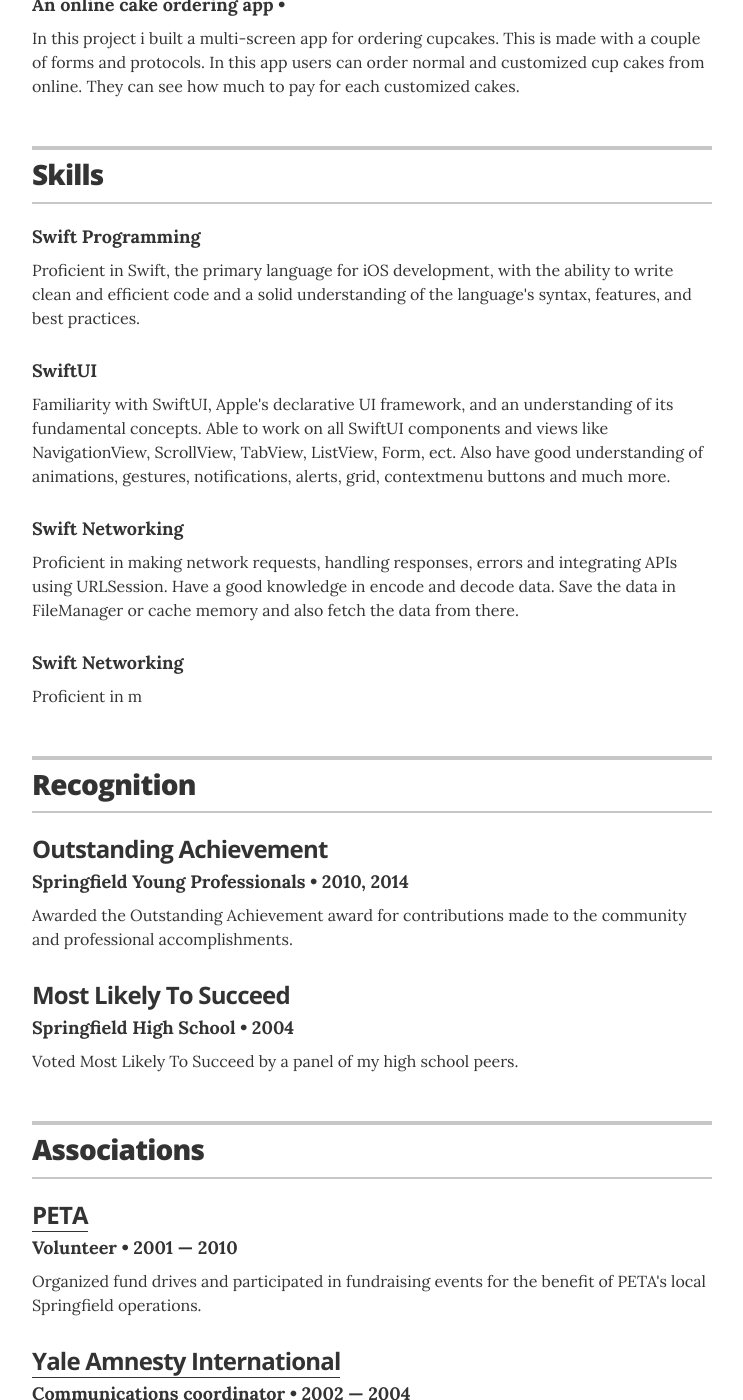
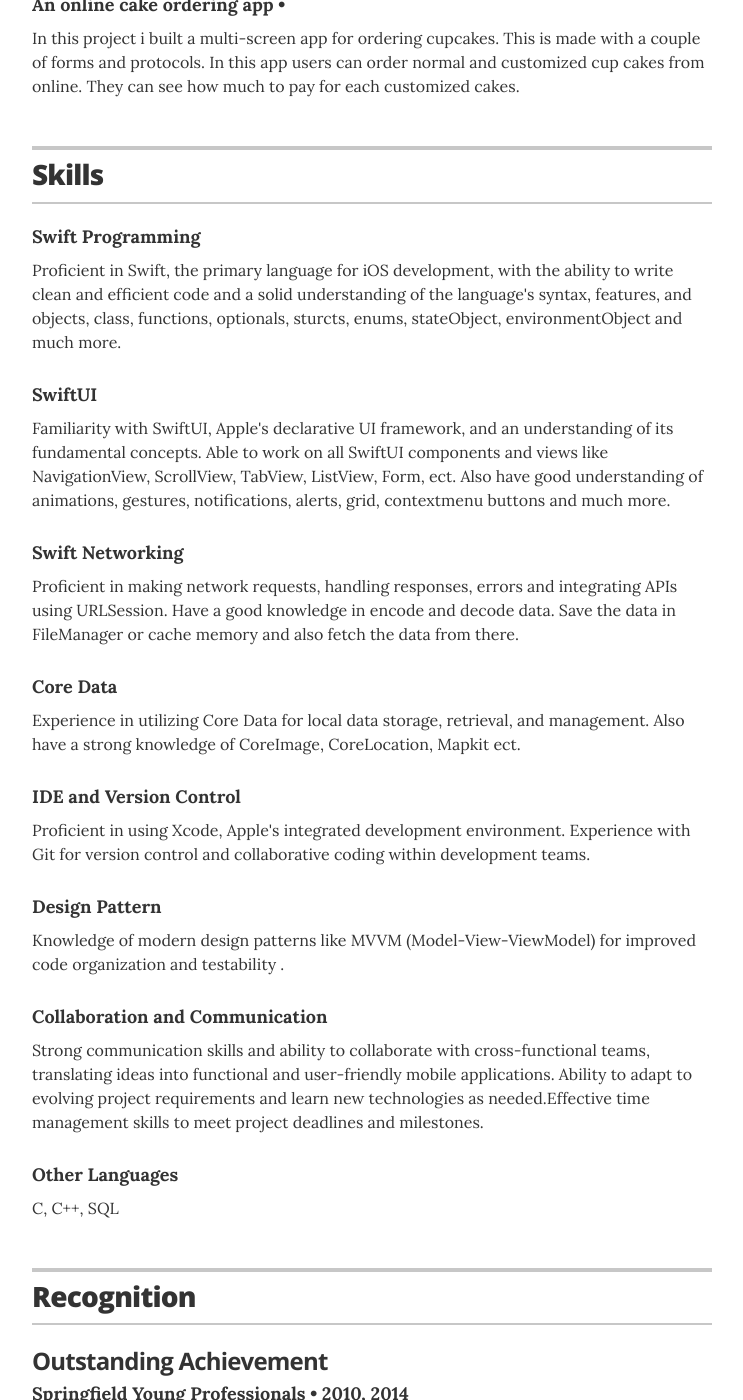
Before and after one commit to A-f-Adib/resume, a Jekyll site: the page built from index.html, in a window 1280 px wide and 1400 px high, scrolled down 1640 px. Shown: the whole window, without its empty margins (268-1011 px from the left). Built offline with Jekyll 4.4.1, drawn with Linux system fonts in a browser that asks for light colours.

Commit message:
Update skills.yml

```diff
--- a/_data/skills.yml
+++ b/_data/skills.yml
@@ -1,7 +1,7 @@
 # Skills
 # Organizational leadership
 - skill: Swift Programming
-  description: Proficient in Swift, the primary language for iOS development, with the ability to write clean and efficient code and a solid understanding of the language's syntax, features, and best practices.
+  description: Proficient in Swift, the primary language for iOS development, with the ability to write clean and efficient code and a solid understanding of the language's syntax, features, and objects, class, functions, optionals, sturcts, enums, stateObject, environmentObject and much more.
 
 # Communications strategy
 - skill: SwiftUI
@@ -12,5 +12,20 @@
   description: Proficient in making network requests, handling responses, errors and integrating APIs using URLSession. Have a good knowledge in encode and decode data. Save the data in FileManager or cache memory and also fetch the data from there.
 
 
-- skill: Swift Networking
-  description: Proficient in m
+- skill: Core Data
+  description: Experience in utilizing Core Data for local data storage, retrieval, and management. Also have a strong knowledge of CoreImage, CoreLocation, Mapkit ect.
+
+
+- skill: IDE and Version Control
+  description: Proficient in using Xcode, Apple's integrated development environment. Experience with Git for version control and collaborative coding within development teams.
+
+- skill: Design Pattern
+  description: Knowledge of modern design patterns like MVVM (Model-View-ViewModel) for improved code organization and testability .
+
+
+- skill: Collaboration and Communication
+  description:  Strong communication skills and ability to collaborate with cross-functional teams, translating ideas into functional and user-friendly mobile applications. Ability to adapt to evolving project requirements and learn new technologies as needed.Effective time management skills to meet project deadlines and milestones.
+
+
+- skill: Other Languages
+  description: C, C++, SQL
```
